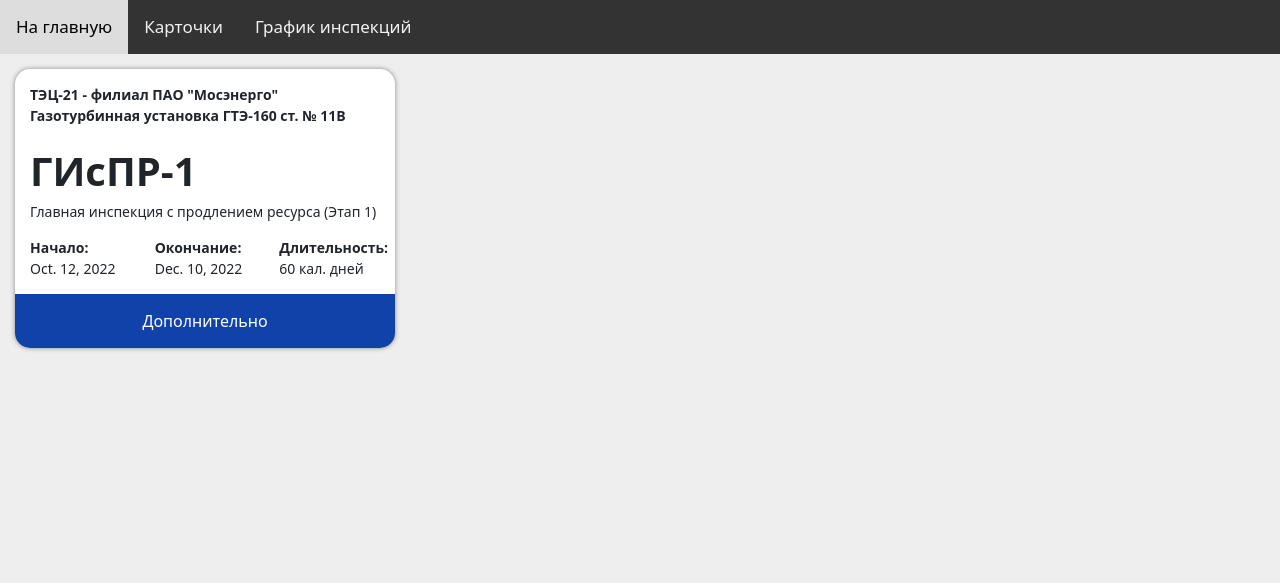
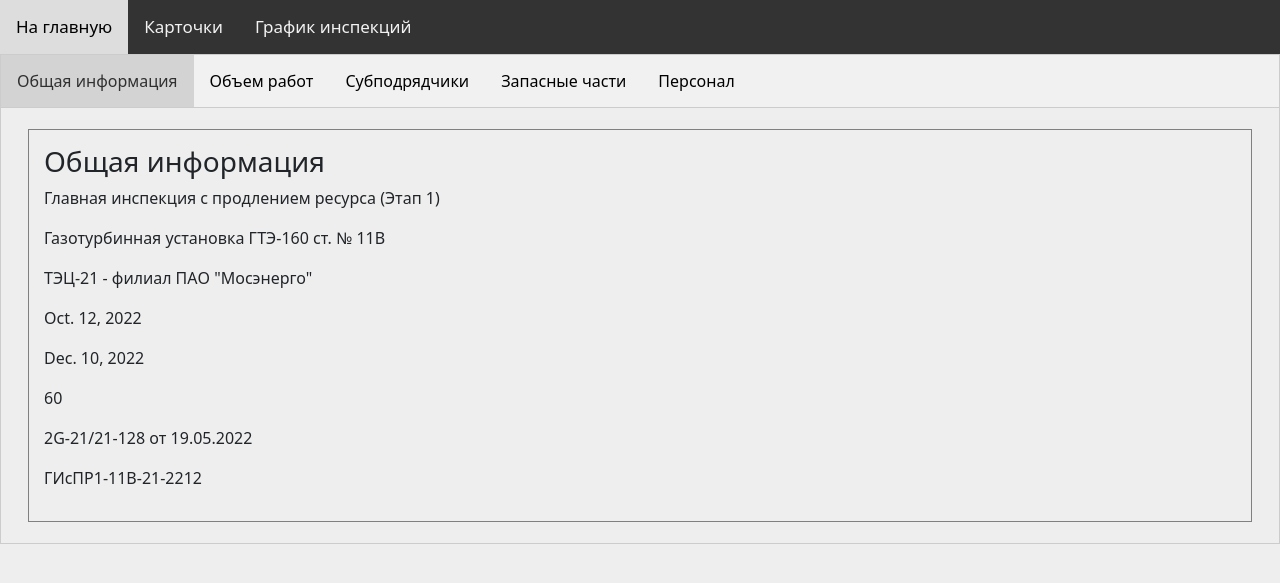
Before and after one commit to Jahnta/gip, a Django app: page /1/detail/ in a window 1280 px wide. Shown: the top 583 px of the page. Run offline with Django 4.2, Linux system fonts and the light colour scheme; data comes from the database, SQL or seed files in the repository; both versions use the stored data as it was after the commit; some libraries are stand-ins or nearby versions.

Commit message:
ver. 0.1

```diff
--- /dev/null
+++ b/main/static/main/css/tab.css
@@ -0,0 +1,35 @@
+/* Style the tab */
+.tab {
+    overflow: hidden;
+    border: 1px solid #ccc;
+    background-color: #f1f1f1;
+}
+
+/* Style the buttons that are used to open the tab content */
+.tab button {
+    background-color: inherit;
+    float: left;
+    border: none;
+    outline: none;
+    cursor: pointer;
+    padding: 14px 16px;
+    transition: 0.3s;
+}
+
+/* Change background color of buttons on hover */
+.tab button:hover {
+    background-color: #ddd;
+}
+
+/* Create an active/current tablink class */
+.tab button.active {
+    background-color: #ccc;
+}
+
+/* Style the tab content */
+.tabcontent {
+    display: none;
+    padding: 6px 12px;
+    border: 1px solid #ccc;
+    border-top: none;
+}
--- a/main/static/main/js/script.js
+++ b/main/static/main/js/openCard.js
@@ -1,3 +1,4 @@
+
 var acc = document.getElementsByClassName("accordion");
 var i;
 
--- /dev/null
+++ b/main/static/main/js/openTab.js
@@ -0,0 +1,22 @@
+function openTab(evt, cityName) {
+    // Declare all variables
+    var i, tabcontent, tablinks;
+
+    // Get all elements with class="tabcontent" and hide them
+    tabcontent = document.getElementsByClassName("tabcontent"); // получает список всех элементов с данным классом
+    for (i = 0; i < tabcontent.length; i++) {
+        tabcontent[i].style.display = "none"; // через цикл меняем свойство у каждого элемента
+    }
+
+    // Get all elements with class="tablinks" and remove the class "active"
+    tablinks = document.getElementsByClassName("tablinks"); // получает список всех элементов с данным классом
+    for (i = 0; i < tablinks.length; i++) {
+        tablinks[i].className = tablinks[i].className.replace(" active", ""); // через цикл удаляем класс у каждого элемента
+    }
+
+    // Show the current tab, and add an "active" class to the button that opened the tab
+    document.getElementById(cityName).style.display = "block"; // получаем элемент с id и меняем его свойство
+    evt.currentTarget.className += " active"; // получаем элемент на котором обрабатывает событие и добавляем к имени его класса еще один
+}
+
+document.getElementById("defaultOpen").click();
--- a/main/templates/main/detail.html
+++ b/main/templates/main/detail.html
@@ -1,4 +1,9 @@
 {% extends 'main/layout.html' %}
+{% load static %}
+
+{% block head%}
+    <link rel="stylesheet" href="{% static 'main/css/tab.css' %}">
+{% endblock %}
 
 {% block title %}
     {{ event }}
@@ -6,26 +11,53 @@
 
 {% block content %}
 
-    {% include 'main/card.html'%}
+<div class="tab">
+    <button class="tablinks" onclick="openTab(event, 'tab1')" id="defaultOpen">Общая информация</button>
+    <button class="tablinks" onclick="openTab(event, 'tab2')">Объем работ</button>
+    <button class="tablinks" onclick="openTab(event, 'tab3')">Субподрядчики</button>
+    <button class="tablinks" onclick="openTab(event, 'tab4')">Запасные части</button>
+    <button class="tablinks" onclick="openTab(event, 'tab5')">Персонал</button>
+</div>
 
-    <script>
-    var acc = document.getElementsByClassName("accordion");
-    var i;
+<div id="tab1" class="tabcontent">
+    <div style="margin:15px; padding: 15px; border: 1px solid grey">
+        <h3>Общая информация</h3>
+        <p>{{ event.full_name }}</p>
+        <p>{{ event.unit.name }}</p>
+        <p>{{ event.unit.station.name }}</p>
+        <p>{{ event.start.date }}</p>
+        <p>{{ event.end.date }}</p>
+        <p>{{ event.duration }}</p>
+        <p>{{ event.contract }}</p>
+        <p>{{ event.report }}</p>
+    </div>
+</div>
 
-    for (i = 0; i < acc.length; i++) {
-        acc[i].addEventListener("click", function() {
-            this.classList.toggle("active");
-            var panel = this.previousElementSibling;
-            if (panel.style.display === "block") {
-                panel.style.display = "none";
-                this.innerHTML = "Дополнительно";
-            } else {
-                panel.style.display = "block";
-                this.innerHTML = "Свернуть";
-            }
-            event.stopPropagation();
-        });
-    }
-    </script>
+<div id="tab2" class="tabcontent">
+    <div style="margin:15px; padding: 15px; border: 1px solid grey">
+        <h3>Объем работ</h3>
+    </div>
+</div>
+
+<div id="tab3" class="tabcontent">
+    <div style="margin:15px; padding: 15px; border: 1px solid grey">
+        <h3>Субподрядчики</h3>
+    </div>
+</div>
+
+<div id="tab4" class="tabcontent">
+    <div style="margin:15px; padding: 15px; border: 1px solid grey">
+        <h3>Запасные части</h3>
+    </div>
+</div>
+
+<div id="tab5" class="tabcontent">
+    <div style="margin:15px; padding: 15px; border: 1px solid grey">
+        <h3>Персонал</h3>
+    </div>
+</div>
+
+<script></script>
+<script src="{% static 'main/js/openTab.js' %}"></script>
 
 {% endblock %}
--- a/main/templates/main/layout.html
+++ b/main/templates/main/layout.html
@@ -8,6 +8,7 @@
     <script src="https://kit.fontawesome.com/fd66d59a34.js" crossorigin="anonymous"></script>
     <script src="https://cdn.jsdelivr.net/npm/bootstrap@5.2.0-beta1/dist/js/bootstrap.bundle.min.js"></script>
     <title>{% block title %}{% endblock %}</title>
+    {% block head %}{% endblock %}
 </head>
 <body>
     <div class="topnav">
```
Also changed, not shown: main/templates/main/cards.html (+5 -21 lines), db.sqlite3, main/static/main/img/free-icon-font-refresh-3917293.svg (deleted), 3 other files.
